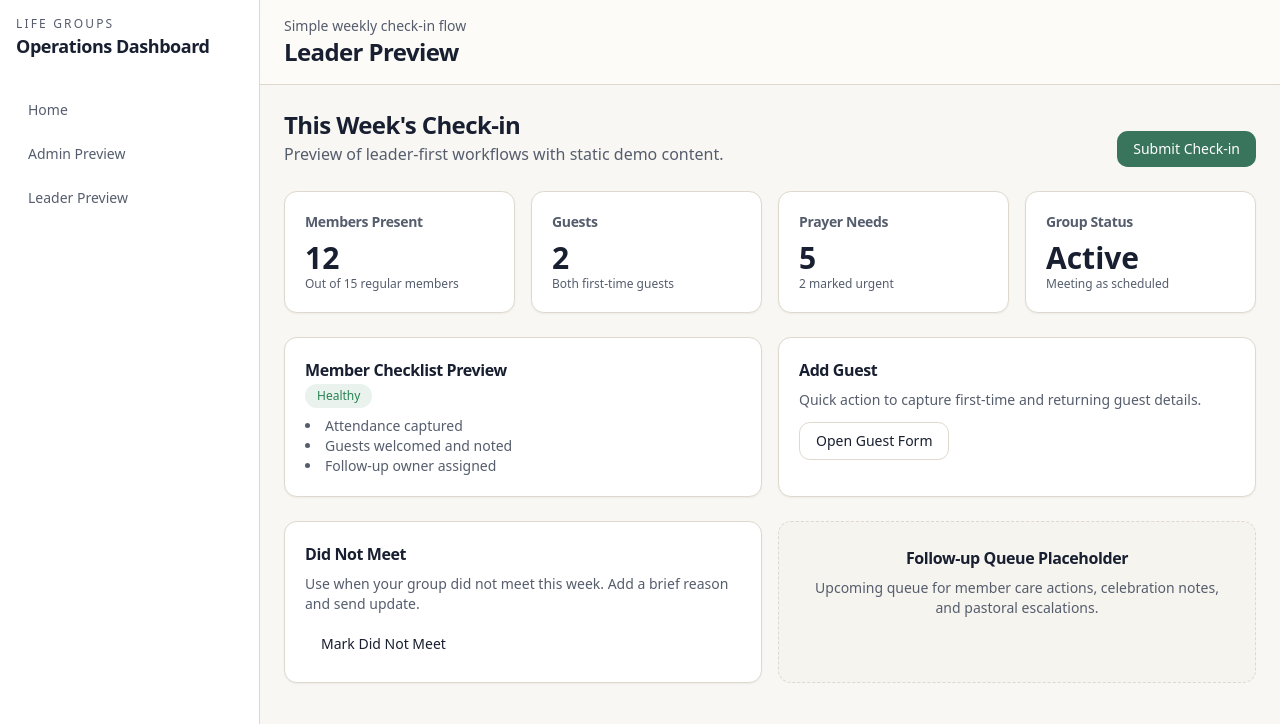
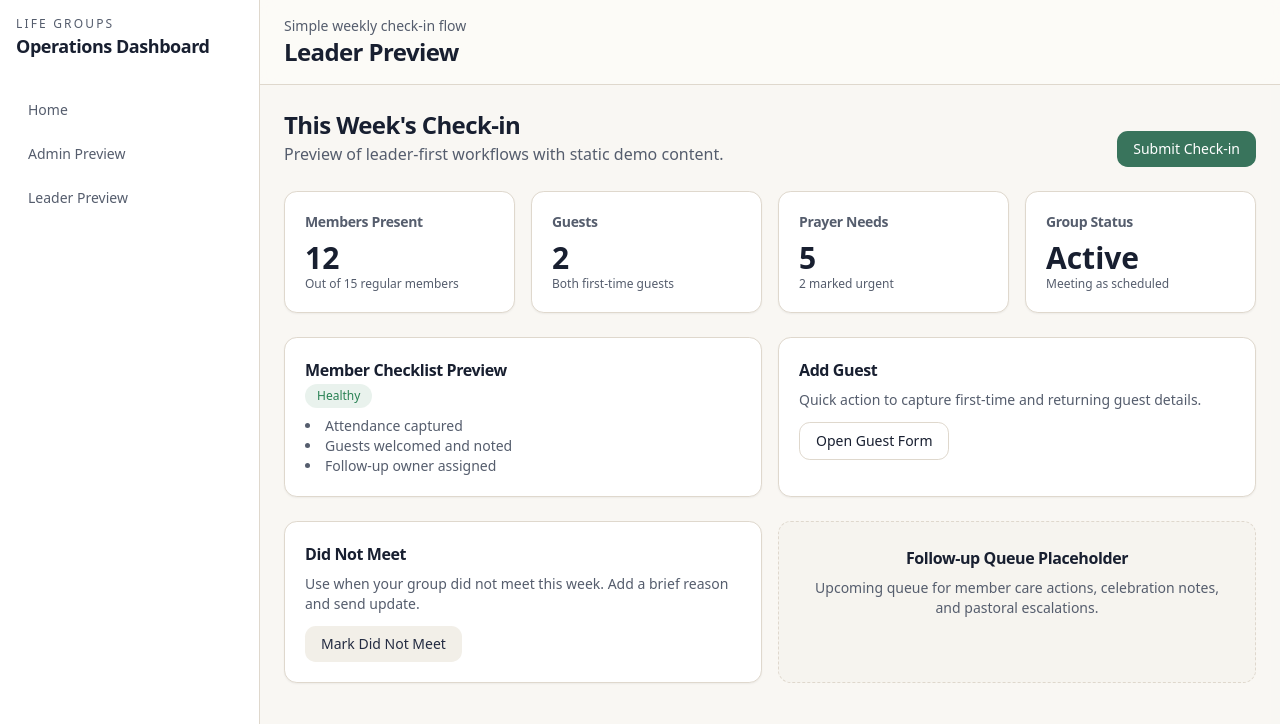
Before and after one commit to Thalfman/lifegroups, a Next.js app: page /leader-preview in a window 1280 px wide. Shown: the top 724 px of the page. Built offline with nearby package versions, Linux system fonts and the light colour scheme.

Commit message:
Fix Vercel ESLint import path and button variant typing

```diff
--- a/app/page.tsx
+++ b/app/page.tsx
@@ -1,5 +1,6 @@
 import Link from "next/link";
-import { Button } from "@/components/ui/button";
+import { buttonVariants } from "@/components/ui/button";
+import { cn } from "@/lib/utils";
 import { Card, CardContent, CardHeader, CardTitle } from "@/components/ui/card";
 
 export default function HomePage() {
@@ -11,8 +12,8 @@ export default function HomePage() {
           <h1 className="mt-3 text-4xl font-semibold md:text-5xl">Life Group Operations Dashboard</h1>
           <p className="mt-4 max-w-2xl text-muted-foreground">A calm, modern ministry operations command center for admins and life group leaders. This phase delivers deployment-safe foundations, reusable UI patterns, and polished preview workflows.</p>
           <div className="mt-6 flex flex-wrap gap-3">
-            <Button asChild><Link href="/admin-preview">Open Admin Preview</Link></Button>
-            <Button asChild variant="outline"><Link href="/leader-preview">Open Leader Preview</Link></Button>
+            <Link className={cn(buttonVariants({ variant: "default" }))} href="/admin-preview">Open Admin Preview</Link>
+            <Link className={cn(buttonVariants({ variant: "outline" }))} href="/leader-preview">Open Leader Preview</Link>
           </div>
         </section>
         <section className="grid gap-4 md:grid-cols-3">
--- a/components/ui/button.tsx
+++ b/components/ui/button.tsx
@@ -2,11 +2,27 @@ import * as React from "react";
 import { cva, type VariantProps } from "class-variance-authority";
 import { cn } from "@/lib/utils";
 
-const buttonVariants = cva("inline-flex items-center justify-center rounded-md px-4 py-2 text-sm font-medium", { variants: { variant: { default: "bg-primary text-primary-foreground", outline: "border border-border bg-white" } }, defaultVariants: { variant: "default" } });
+export const buttonVariants = cva(
+  "inline-flex items-center justify-center rounded-md px-4 py-2 text-sm font-medium transition-colors focus-visible:outline-none focus-visible:ring-2 focus-visible:ring-ring disabled:pointer-events-none disabled:opacity-50",
+  {
+    variants: {
+      variant: {
+        default: "bg-primary text-primary-foreground hover:opacity-95",
+        outline: "border border-border bg-white hover:bg-muted",
+        secondary: "bg-secondary text-secondary-foreground hover:bg-secondary/80",
+      },
+    },
+    defaultVariants: { variant: "default" },
+  }
+);
 
-export interface ButtonProps extends React.ButtonHTMLAttributes<HTMLButtonElement>, VariantProps<typeof buttonVariants> {}
+export interface ButtonProps
+  extends React.ButtonHTMLAttributes<HTMLButtonElement>,
+    VariantProps<typeof buttonVariants> {}
 
-export const Button = React.forwardRef<HTMLButtonElement, ButtonProps>(({ className, variant, ...props }, ref) => (
-  <button className={cn(buttonVariants({ variant }), className)} ref={ref} {...props} />
-));
+export const Button = React.forwardRef<HTMLButtonElement, ButtonProps>(
+  ({ className, variant, ...props }, ref) => (
+    <button className={cn(buttonVariants({ variant }), className)} ref={ref} {...props} />
+  )
+);
 Button.displayName = "Button";
--- a/eslint.config.mjs
+++ b/eslint.config.mjs
@@ -1,3 +1,3 @@
-import nextVitals from "eslint-config-next/core-web-vitals";
+import nextVitals from "eslint-config-next/core-web-vitals.js";
 
 export default [...nextVitals];
```
